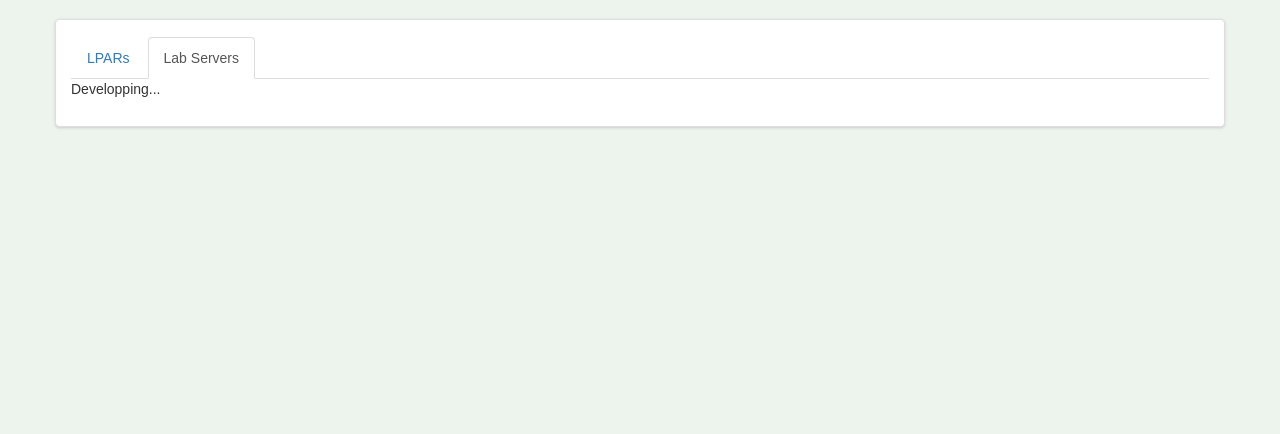
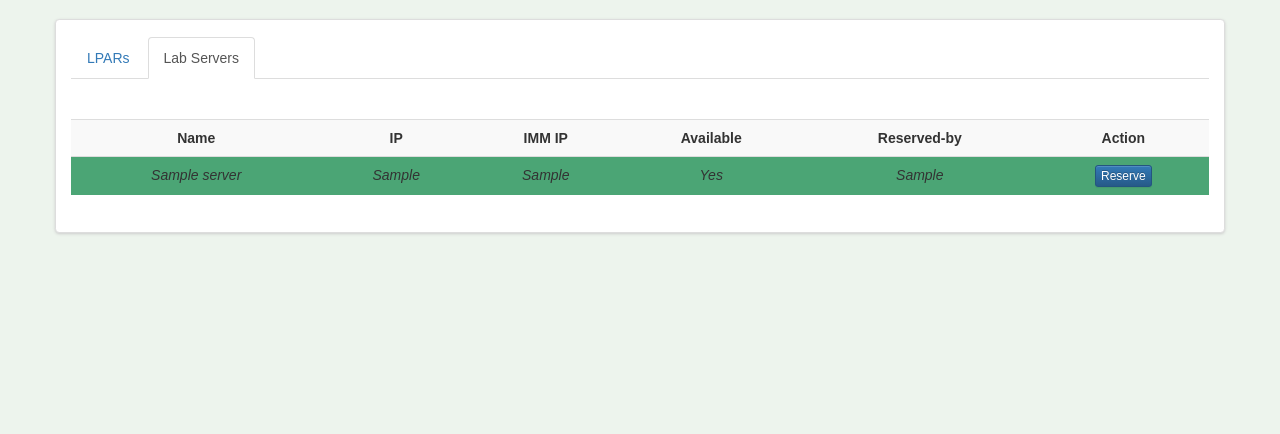
Before and after one commit to VeraLyu/LparManagement, a Django app: page / in a window 1280 px wide, after a click on "Lab Servers". Shown: the part 51-485 px from the top of the page. Run offline with Django 3.2, Linux system fonts and the light colour scheme; a user stored in the database is signed in; tables that the repository leaves empty hold one stand-in row (values such as "Sample post"); some libraries are stand-ins or nearby versions.

Commit message:
add servers
Signed-off-by: Royce Lyu <lvroyce@linux.vnet.ibm.com>

```diff
--- a/LPARReservation/admin.py
+++ b/LPARReservation/admin.py
@@ -4,4 +4,8 @@ from LPARReservation import models
 class LPARAdmin(admin.ModelAdmin):
     pass
 
+class ServerAdmin(admin.ModelAdmin):
+    pass
+
 admin.site.register(models.LPAR, LPARAdmin)
+admin.site.register(models.Server, ServerAdmin)
--- a/LPARReservation/models.py
+++ b/LPARReservation/models.py
@@ -26,3 +26,23 @@ class LPAR(models.Model):
     def set_reservaiton_time(self, time):
         self.reservation_time = time
         self.save()
+
+class Server(models.Model):
+    name = models.CharField(max_length=15, null=True, blank=False)
+    ip = models.IPAddressField(blank=False)
+    imm_ip = models.IPAddressField(blank=False)
+    available = models.BooleanField(default=1)
+    rsv_person = models.CharField(max_length=100, null=True, blank=True)
+
+    class Meta:
+        ordering = ('name',)
+
+    def __unicode__(self):
+        return self.name
+
+    def get_status(self):
+        return self.available
+
+    def set_status(self, avail):
+        self.available = avail
+        self.save()
--- a/LPARReservation/settings.py
+++ b/LPARReservation/settings.py
@@ -22,7 +22,7 @@ PROJECT_DIR = Path(__file__).parent
 SECRET_KEY = 'yj+!x(y&w)by=t%cq)xoy(pl7n-q^57(qr*hr!pr=d*8ezvx5r'
 
 # SECURITY WARNING: don't run with debug turned on in production!
-DEBUG = False
+DEBUG = True
 
 TEMPLATE_DEBUG = DEBUG
 
--- a/LPARReservation/templates/home.html
+++ b/LPARReservation/templates/home.html
@@ -60,7 +60,7 @@
 	  </ul>
       <div class="tab-content">
         <div class="tab-pane active" id="panel-206449">
-          <table class="table table-striped table-hover"
+          <table class="table table-striped"
           style="text-align:center; vertical-align:middle; margin-top: 40px;">
             <tr>
               <th style="text-align:center; vertical-align:middle">Name</th>
@@ -100,9 +100,44 @@
           </table>
 	    </div>
         <div class="tab-pane" id="panel-983158">
-        	<p>
-        		Developping...
-        	</p>
+          <table class="table table-striped" style="text-align:center; vertical-align:middle; margin-top: 40px;">
+            <tr>
+              <th style="text-align:center; vertical-align:middle">Name</th>
+              <th style="text-align:center; vertical-align:middle">IP</th>
+              <th style="text-align:center; vertical-align:middle">IMM IP</th>
+              <th style="text-align:center; vertical-align:middle">Available</th>
+              <th style="text-align:center; vertical-align:middle">Reserved-by</th>
+{% if is_login %}
+              <th style="text-align:center; vertical-align:middle">Action</th>
+{% endif %}
+              </tr>
+{% for server in servers %}
+              <tr style="background-color: #4BA575">
+              <td><i>{{ server.name }}</i></td>
+              <td><i>{{ server.ip }}</i></td>
+              <td><i>{{ server.imm_ip }}</i></td>
+              <td><i>{%if server.available %}Yes{% else %}No{% endif %}</i></td>
+              <td><i>{% if server.rsv_person %}{{ server.rsv_person}}{% else %} N/A {% endif %}</i></td>
+{% if is_login %}
+              <td>
+{% ifequal server.rsv_person user_name %}
+                <form action="/ccl/" method="GET">
+                  <input type="hidden" name="serverid" value="{{ server.id }}">
+                  <button type="submit" class="btn btn-primary btn-xs"
+                      data-toggle="tooltip" data-placement="bottom" title="Release this server">Cancel</button>
+                </form>
+{% endifequal %}
+{% if server.available %}
+                <form action="/rsv/" method="GET">
+                  <input type="hidden" name="serverid" value="{{ server.id }}">
+                  <button type="submit" class="btn btn-primary btn-xs" data-toggle="tooltip" data-placement="bottom" title="Server will be released after 4 hours from this reservation on">Reserve</button>
+                </form>
+              </td>
+{% endif %}
+{% endif %}
+            </tr>
+{% endfor %}
+          </table>
         </div>
       </div>
     </div>
--- a/LPARReservation/urls.py
+++ b/LPARReservation/urls.py
@@ -11,6 +11,8 @@ urlpatterns = patterns('',
     url(r'^$', 'LPARReservation.views.home', name='home'),
     url(r'^reserve/$', 'LPARReservation.views.reserve', name='reserve'),
     url(r'^cancel/$', 'LPARReservation.views.cancel', name='cancel'),
+    url(r'^rsv/$', 'LPARReservation.views.rsv', name='rsv'),
+    url(r'^ccl/$', 'LPARReservation.views.ccl', name='ccl'),
     url(r'^logout/', 'django.contrib.auth.views.logout', {'next_page': '/'}, name='logout'),
     # url(r'^blog/', include('blog.urls')),
     url(r'^admin/', include(admin.site.urls)),
--- a/LPARReservation/views.py
+++ b/LPARReservation/views.py
@@ -2,6 +2,7 @@ from django.shortcuts import render, redirect, get_object_or_404
 from django.http import HttpResponse, HttpResponseBadRequest, HttpResponseForbidden
 from django.contrib.auth.decorators import login_required
 from LPARReservation.models import LPAR
+from LPARReservation.models import Server
 import time, thread
 
 def home(request):
@@ -12,11 +13,11 @@ def home(request):
         user_name = request.user.email
 
     lpars = LPAR.objects.filter()
+    servers = Server.objects.filter()
     return render(request, 'home.html', {'lpars': lpars, 'is_login': is_login, \
-            'user_name': user_name})
+            'user_name': user_name, 'servers': servers})
 
 def timer(lpar):
-    #time.sleep(3600*4)
     time.sleep(3600*4)
     cur_lpar = LPAR.objects.get(name=lpar.name)
     if cur_lpar and not cur_lpar.available and cur_lpar.rsv_person == lpar.rsv_person:
@@ -42,6 +43,22 @@ def reserve(request):
             'user_name': user_name})
 
 @login_required
+def rsv(request):
+    is_login = True
+    user_name = request.user.email
+    server_id = request.REQUEST.get('serverid')
+    if server_id:
+        server = Server.objects.get(id=server_id)
+    if server and server.available == True:
+        server.available = False
+        server.rsv_person = request.user.email
+        server.save()
+    servers = Server.objects.filter()
+    lpars = LPAR.objects.filter()
+    return render(request, 'home.html', {'lpars': lpars, 'is_login': is_login, \
+            'user_name': user_name, 'servers': servers})
+
+@login_required
 def cancel(request):
     is_login = True
     user_name = request.user.email
@@ -55,3 +72,19 @@ def cancel(request):
     lpars = LPAR.objects.filter()
     return render(request, 'home.html', {'lpars': lpars, 'is_login': is_login, \
             'user_name': user_name})
+
+@login_required
+def ccl(request):
+    is_login = True
+    user_name = request.user.email
+    server_id = request.REQUEST.get('serverid')
+    if server_id:
+        server = Server.objects.get(id=server_id)
+    if server and server.available == False:
+        server.available = True
+        server.rsv_person = None
+        server.save()
+    lpars = LPAR.objects.filter()
+    servers = Server.objects.filter()
+    return render(request, 'home.html', {'lpars': lpars, 'is_login': is_login, \
+            'user_name': user_name, 'servers': servers})
```
